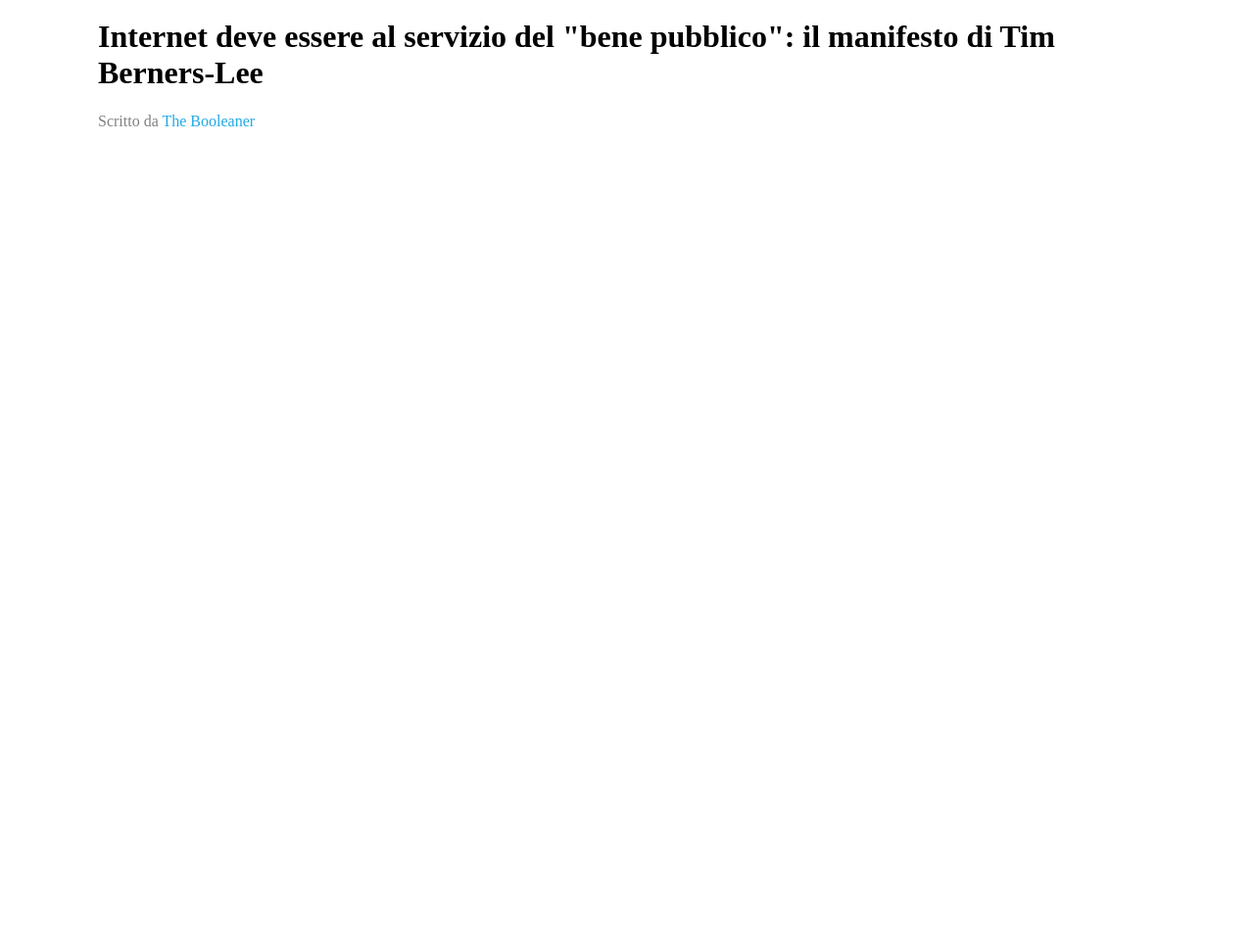
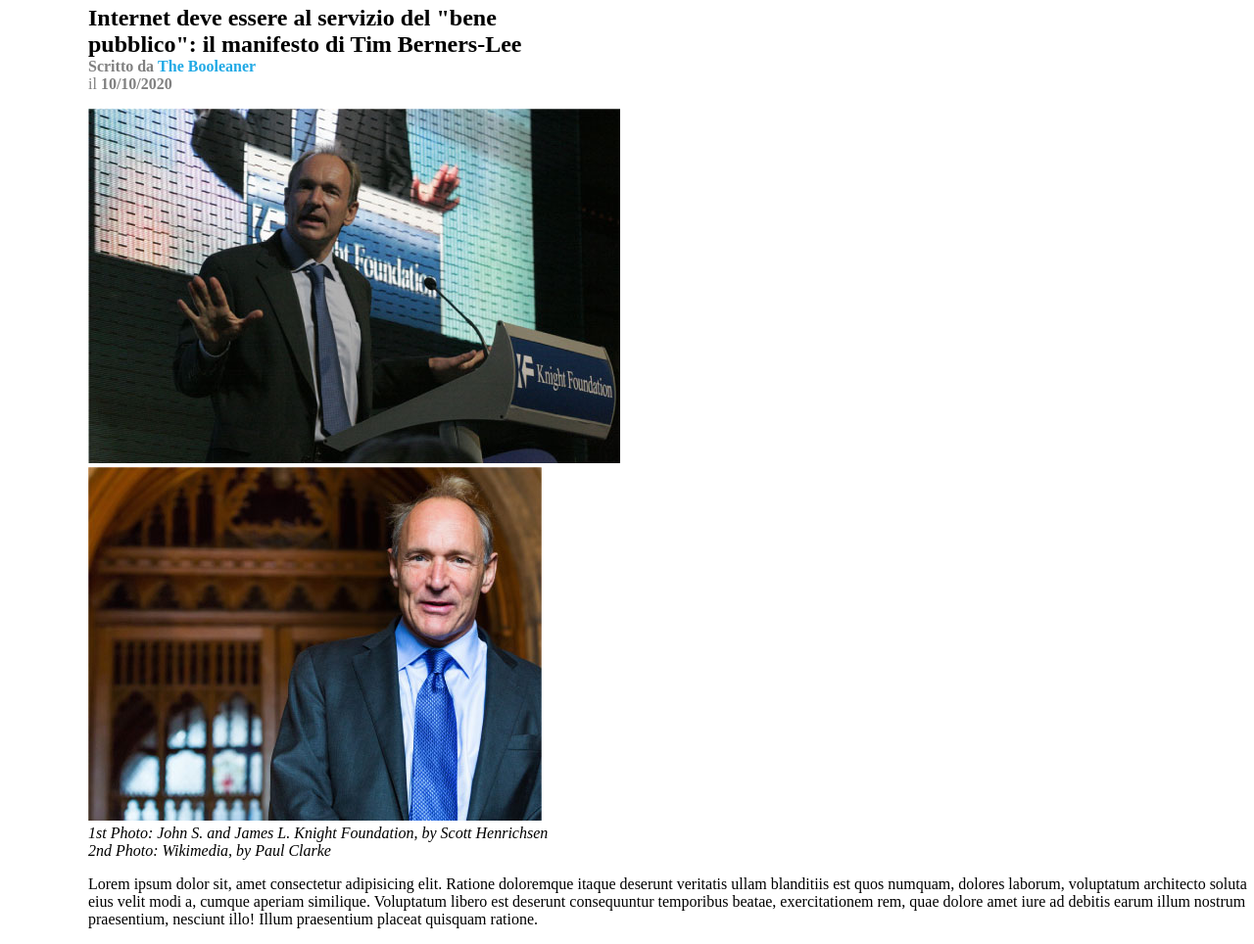
Before and after one commit to calogerosorce/html-css-booleaner, a plain HTML site: page index.html in a window 1280 px wide. Shown: the part 82-1046 px from the top of the page at 98% size. Before the commit the page ends 800 px from the top, so only its background shows below. Drawn offline with Linux system fonts and the light colour scheme.

Commit message:
add figure and scritte

```diff
--- a/assets/css/style.css
+++ b/assets/css/style.css
@@ -16,11 +16,12 @@
 }
 
 main {
-    margin-left: 100px;
-    margin-right: 100px;
+    margin-left: 90px;
+    margin-right: 0;
 }
 
 .primo {
+
 
     color: #808080;
 
@@ -31,3 +32,17 @@
     color: #20a9e5;
 
 }
+
+h1 {
+    margin-bottom: 0;
+}
+
+#data {
+    margin-top: 0;
+    color: #808080;
+
+}
+
+figure {
+    margin: 0;
+}
--- a/index.html
+++ b/index.html
@@ -19,10 +19,32 @@
 
     <main>
 
+    <section id="text">
         <h1>
-            Internet deve essere al servizio del "bene pubblico": il manifesto di Tim Berners-Lee
+            Internet deve essere al servizio del "bene <br> pubblico": il manifesto di Tim Berners-Lee
         </h1>
-        <span class="primo">Scritto da</span> <span class="secondo">The Booleaner</span>
+        <span class="primo"><strong>Scritto da</strong></span> <span class="secondo"><strong>The Booleaner</strong></span>
+        <p id="data">il <strong>10/10/2020</strong></p>
+    </section>
+
+    <section id="report">
+        <figure>
+            <img src="./img/tim-1.jpg" alt="1"> <br>
+            <img src="./img/tim-2.jpg" alt="2">
+            <figcaption><em>
+                1st Photo: John S. and James L. Knight Foundation, by Scott Henrichsen
+            </em></figcaption>
+            <figcaption><em>
+                2nd Photo: Wikimedia, by Paul Clarke
+            </em></figcaption>
+        </figure>
+    </section>
+
+    <section id="scritte">
+        <p>
+            Lorem ipsum dolor sit, amet consectetur adipisicing elit. Ratione doloremque itaque deserunt veritatis ullam blanditiis est quos numquam, dolores laborum, voluptatum architecto soluta eius velit modi a, cumque aperiam similique. Voluptatum libero est deserunt consequuntur temporibus beatae, exercitationem rem, quae dolore amet iure ad debitis earum illum nostrum praesentium, nesciunt illo! Illum praesentium placeat quisquam ratione.
+        </p>
+    </section>
 
 
 
```
